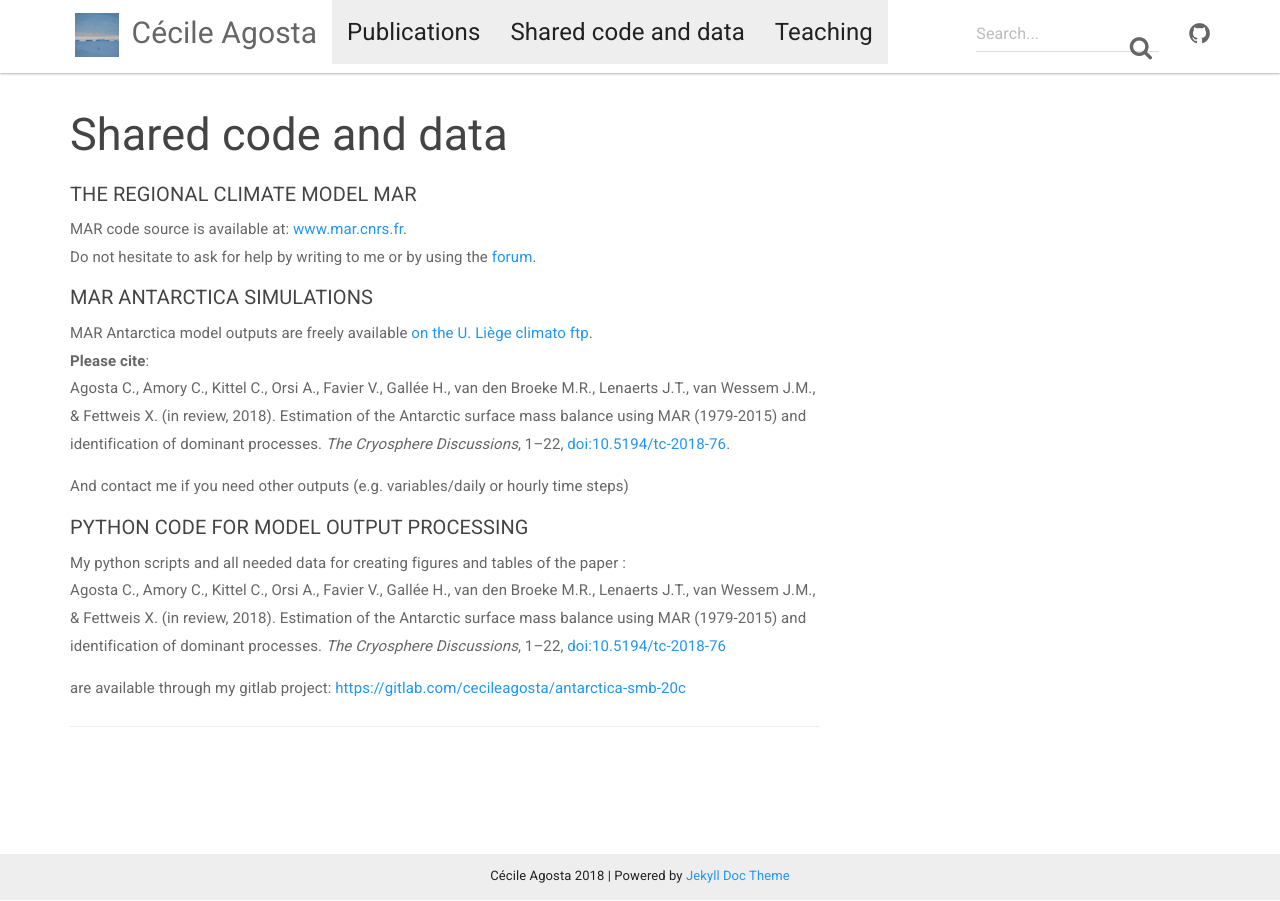
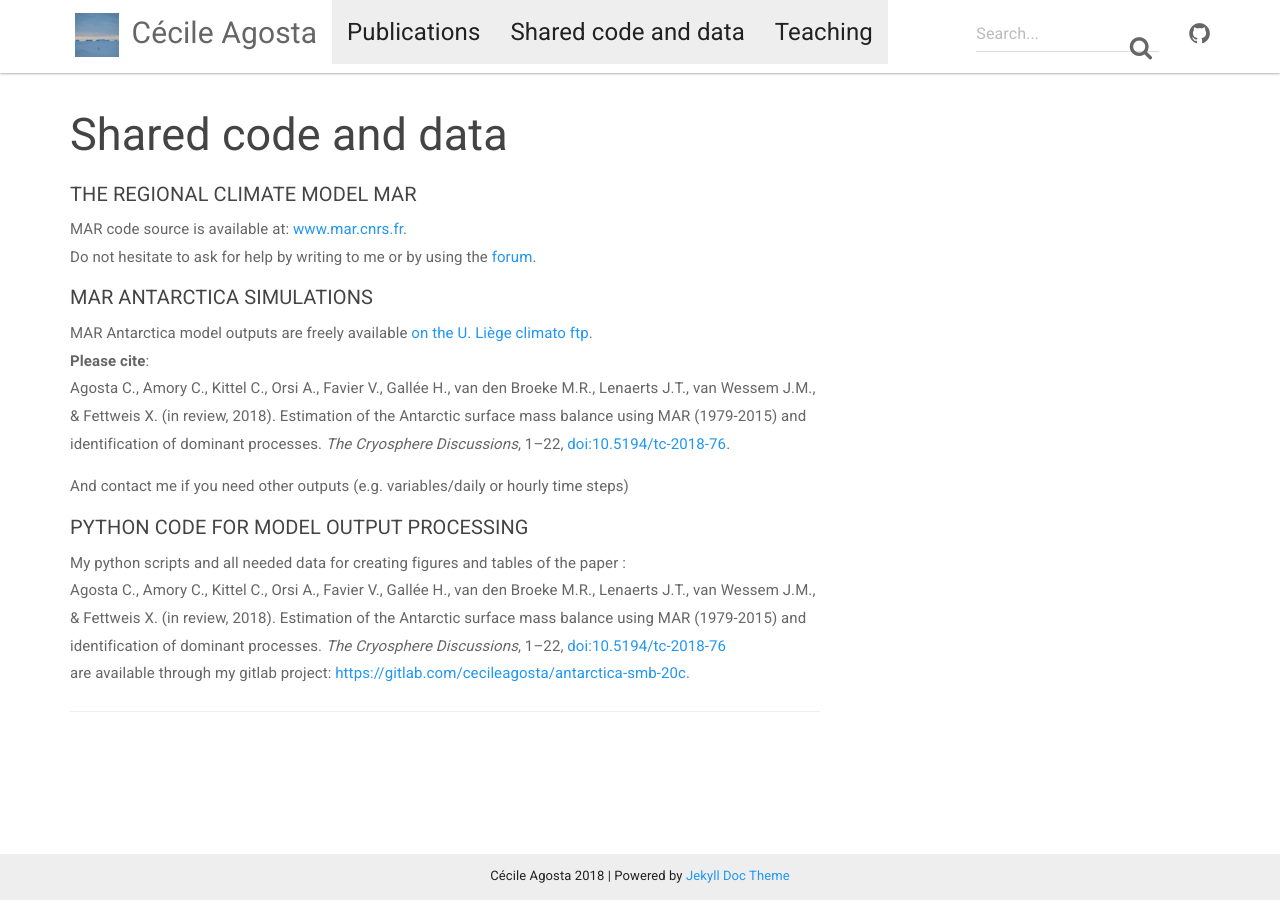
Before and after one commit to cecileagosta/cecileagosta.github.io, a Jekyll site: the page built from _docs/code-and-data.md, in a window 1280 px wide. Built offline with Jekyll 4.4.1, drawn with Linux system fonts in a browser that asks for light colours; nearby versions of some CDN libraries.

Commit message:
minor change

```diff
--- a/_docs/code-and-data.md
+++ b/_docs/code-and-data.md
@@ -17,5 +17,4 @@ And contact me if you need other outputs (e.g. variables/daily or hourly time st
 
 My python scripts and all needed data for creating figures and tables of the paper :
 Agosta C., Amory C., Kittel C., Orsi A., Favier V., Gallée H., van den Broeke M.R., Lenaerts J.T., van Wessem J.M., & Fettweis X. (in review, 2018). Estimation of the Antarctic surface mass balance using MAR (1979-2015) and identification of dominant processes. *The Cryosphere Discussions*, 1–22, [doi:10.5194/tc-2018-76](https://doi.org/10.5194/tc-2018-76)
-
-are available through my gitlab project: [https://gitlab.com/cecileagosta/antarctica-smb-20c](https://gitlab.com/cecileagosta/antarctica-smb-20c)
+are available through my gitlab project: [https://gitlab.com/cecileagosta/antarctica-smb-20c](https://gitlab.com/cecileagosta/antarctica-smb-20c).
```
